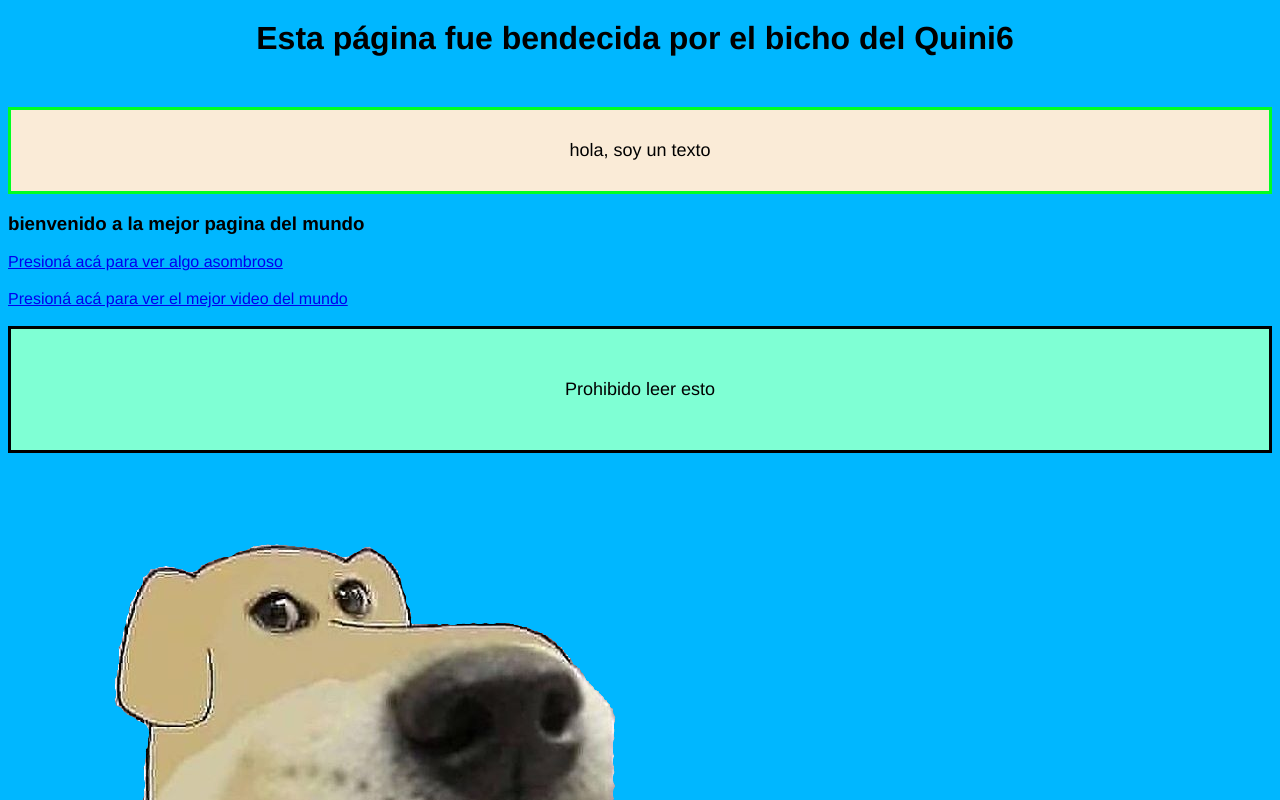
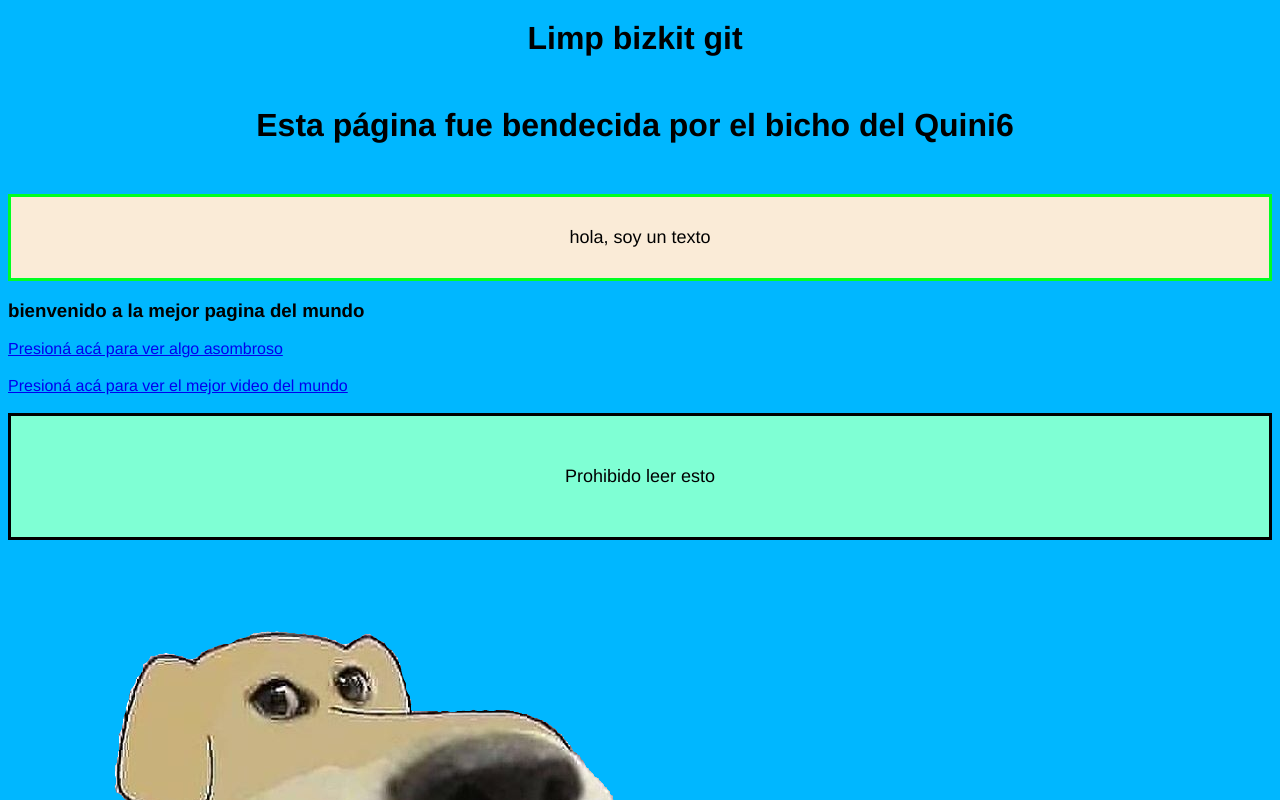
Before and after one commit to valencuadra/Valentin-cuadrado-UTN, a plain HTML site: page index.html in a window 1280 px wide. Shown: the top 800 px of the page. Drawn offline with Linux system fonts and the light colour scheme.

```diff
--- a/index.html
+++ b/index.html
@@ -8,6 +8,11 @@
     <title>Lamejorpaginadelmundo</title>
 </head>
 <body>
+    <head>
+        <div>
+            <h1> Limp bizkit git</h1>
+        </div>
+    </head>
     <h1> Esta página fue bendecida por el bicho del Quini6</h1>
 
     <p class="pito"> hola, soy un texto </p>
```
